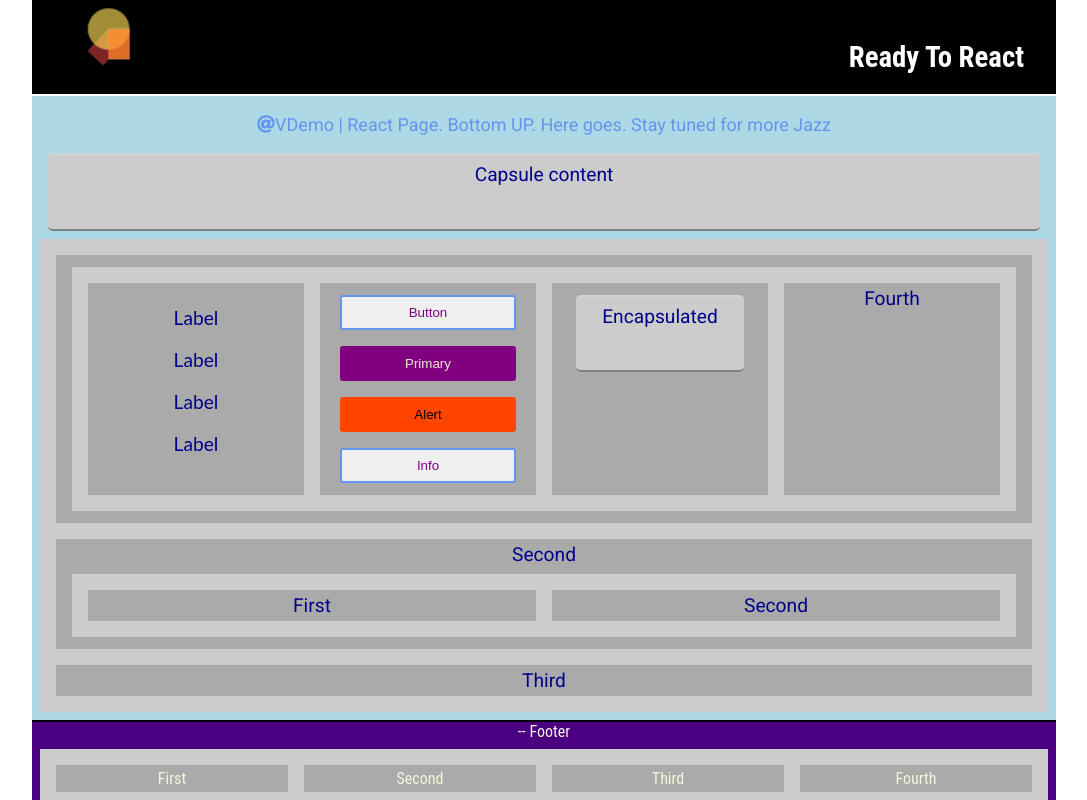
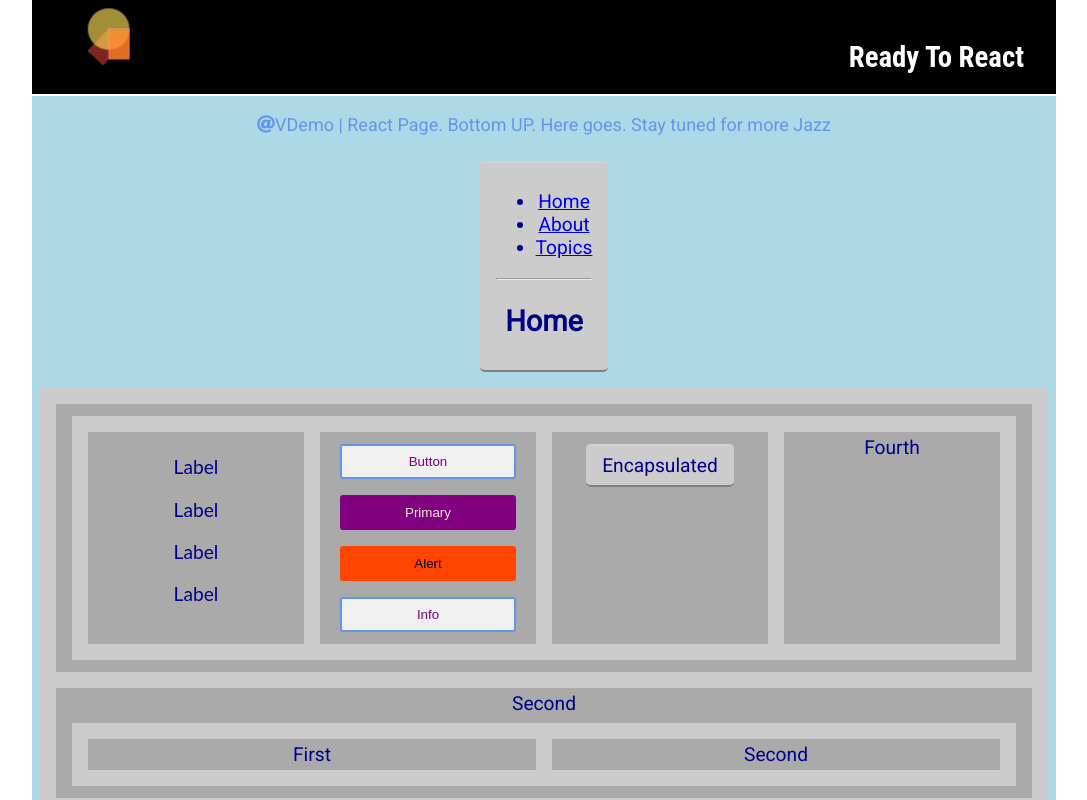
Before and after one commit to lionroy/vdemo, a React (Create React App) app: page / in a window 1280 px wide. Shown: the top 800 px of the page, without its empty margins (96-1183 px from the left). Built offline with nearby package versions, Linux system fonts and the light colour scheme; a web font is replaced by a local one.

Commit message:
basic routing

```diff
--- a/src/App.js
+++ b/src/App.js
@@ -1,14 +1,89 @@
 import React, { Component } from "react";
+import { BrowserRouter as Router, Route, Link } from "react-router-dom";
+
 import logo from "./logo.svg";
-
 import styled, { css, keyframes } from "styled-components";
 
 // fa- fonts lib
 import { library } from "@fortawesome/fontawesome-svg-core";
 import { FontAwesomeIcon } from "@fortawesome/react-fontawesome"; // line should exist in each page
-import { faEnvelope, faKey, faHome, faAt } from "@fortawesome/free-solid-svg-icons"; // icons exist this page
+import {
+  faEnvelope,
+  faKey,
+  faHome,
+  faAt
+} from "@fortawesome/free-solid-svg-icons"; // icons exist this page
 
 library.add(faEnvelope, faKey, faHome, faAt); //fa envelope
+
+// Routing starts
+
+const Home = () => (
+  <div>
+    <h2>Home</h2>
+  </div>
+);
+
+const About = () => (
+  <div>
+    <h2>About</h2>
+  </div>
+);
+
+const Topic = ({ match }) => (
+  <div>
+    <h3>{match.params.topicId}</h3>
+  </div>
+);
+
+const Topics = ({ match }) => (
+  <div>
+    <h2>Topics</h2>
+    <ul>
+      <li>
+        <Link to={`${match.url}/rendering`}>Rendering with React</Link>
+      </li>
+      <li>
+        <Link to={`${match.url}/components`}>Components</Link>
+      </li>
+      <li>
+        <Link to={`${match.url}/props-v-state`}>Props v. State</Link>
+      </li>
+    </ul>
+
+    <Route path={`${match.path}/:topicId`} component={Topic} />
+    <Route
+      exact
+      path={match.path}
+      render={() => <h3>Please select a topic.</h3>}
+    />
+  </div>
+);
+
+const BasicExample = () => (
+  <Router>
+    <div>
+      <ul>
+        <li>
+          <Link to="/">Home</Link>
+        </li>
+        <li>
+          <Link to="/about">About</Link>
+        </li>
+        <li>
+          <Link to="/topics">Topics</Link>
+        </li>
+      </ul>
+
+      <hr />
+
+      <Route exact path="/" component={Home} />
+      <Route path="/about" component={About} />
+      <Route path="/topics" component={Topics} />
+    </div>
+  </Router>
+);
+// Routing ends
 
 const Outer = styled.div`
   text-align: center;
@@ -33,10 +108,10 @@
   height: 5erm;
   padding: 1em 2em 2em 3em;
   color: white;
-  font-family: 'Roboto Condensed', serif;
+  font-family: "Roboto Condensed", serif;
 
   > h2 {
-    font-family: 'Roboto Slab', serif;
+    font-family: "Roboto Slab", serif;
     ${props => props.theme.uppercase && "text-transform: uppercase"};
     ${props => props.theme.font && "font-family: 'Acme', serif"};
     color: purple;
@@ -48,10 +123,10 @@
   padding: 1erm;
   padding-bottom: 1em;
   color: beige;
-  font-family: 'Roboto Condensed', serif;
+  font-family: "Roboto Condensed", serif;
 
   > h2 {
-    font-family: 'Roboto Slab', serif;
+    font-family: "Roboto Slab", serif;
     ${props => props.theme.uppercase && "text-transform: uppercase"};
     ${props => props.theme.font && "font-family: 'Roboto Slab', serif"};
     color: purple;
@@ -59,7 +134,7 @@
 `;
 const Title = styled.div`
   font-size: 1.2em;
-  font-family: 'Roboto Condensed', sans-serif;
+  font-family: "Roboto Condensed", sans-serif;
   float: right;
   padding-bottom: 0.2em;
 `;
@@ -74,7 +149,7 @@
   font-family: 'Roboto'
 `;
 const Capsule = styled.div`
-  height: 3em
+display: inline-block
   border-radius: 5px
   margin: 0.5rem 1rem
   padding: 0.5rem 1rem
@@ -91,7 +166,7 @@
 `;
 const Label = styled.p`
   font-size: normal;
-  font-family: 'Lato';
+  font-family: "Lato";
 `;
 const Button = styled.button`
   cursor: pointer;
@@ -104,12 +179,16 @@
   color: purple
   border: 2px solid cornflowerblue
 
-  ${props => props.primary && css`
+  ${props =>
+    props.primary &&
+    css`
   background: purple
   color: #EFE8D2
   border: 2px solid purple
 `}
-  ${props => props.alert && css`
+  ${props =>
+    props.alert &&
+    css`
   background: orangered
   color: black
   border: 2px solid orangered
@@ -151,7 +230,7 @@
             VDemo | React Page. Bottom UP. Here goes. Stay tuned for more Jazz
           </Intro>
           <Capsule>
-          Capsule content
+            <BasicExample />
           </Capsule>
           <EqualDivider vertical>
             <Child>
@@ -168,11 +247,14 @@
                   <Button alert>Alert</Button>
                   <Button>Info</Button>
                 </Child>
-            <Child><Capsule>Encapsulated</Capsule></Child>
+                <Child>
+                  <Capsule>Encapsulated</Capsule>
+                </Child>
                 <Child>Fourth</Child>
               </EqualDivider>
             </Child>
-            <Child>Second
+            <Child>
+              Second
               <EqualDivider>
                 <Child>First</Child>
                 <Child>Second</Child>
@@ -189,7 +271,6 @@
             <Child>Third</Child>
             <Child>Fourth</Child>
           </EqualDivider>
-
         </FooterContent>
       </Outer>
     );
```
Lines whose indentation alone changed are shown as unchanged.
